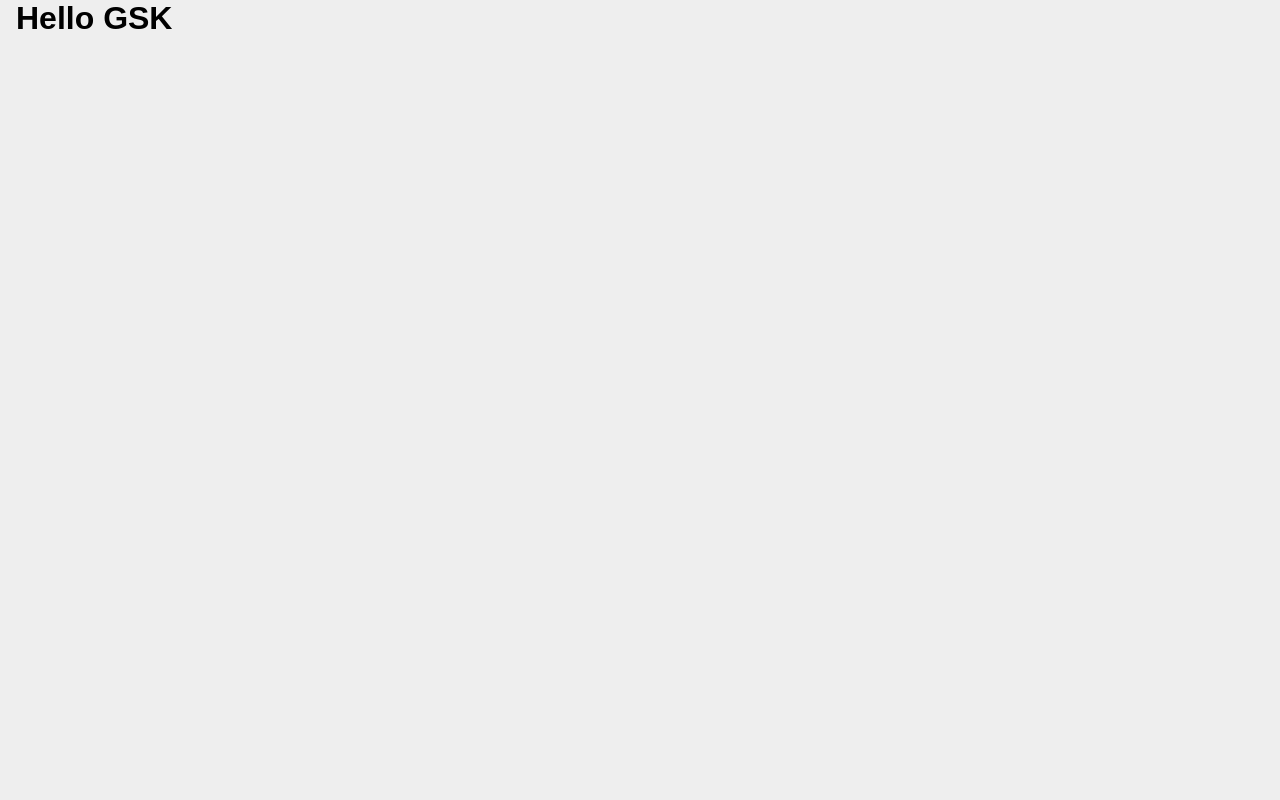
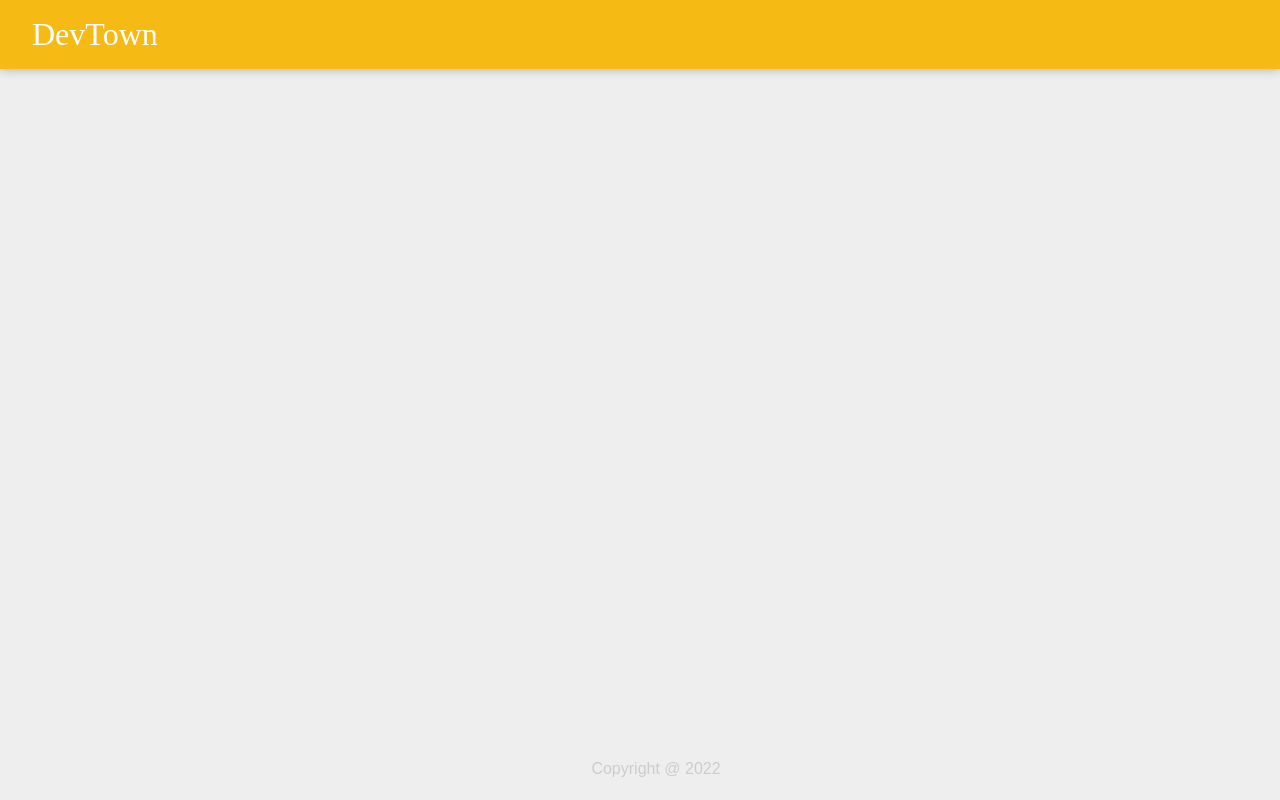
Before and after one commit to GayathmiKariyapperuma/DevTown_Note-Taking-App, a React app: page / in a window 1280 px wide. Built offline with nearby package versions, Linux system fonts and the light colour scheme.

Commit message:
Import components

```diff
--- a/src/components/App.jsx
+++ b/src/components/App.jsx
@@ -1,6 +1,13 @@
 import React from "react";
+import Header from "./Header";
+import Footer from "./Footer";
 
 function App() {
-  return <h1>Hello GSK</h1>
+  return(
+  <div>
+      <Header/>
+      <Footer/>
+    </div>
+  )
 }
 export default App;
```
